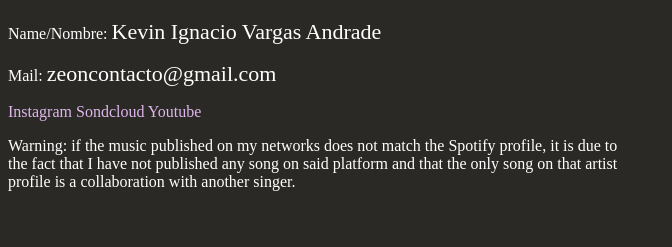
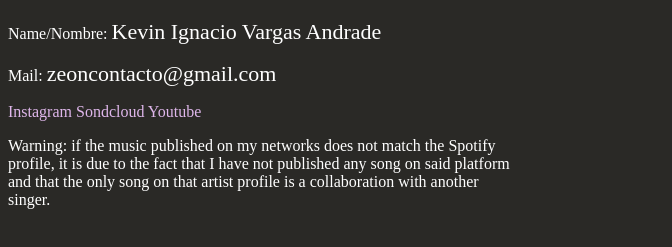
Before and after one commit to A420n/Zeon, a plain HTML site: page index.html in a window 1280 px wide. Shown: the part 61-308 px from the top of the page, without its empty margins (0-672 px from the left). Drawn offline with Linux system fonts and the light colour scheme.

Commit message:
nose pero va queriendo

```diff
--- a/index.html
+++ b/index.html
@@ -10,7 +10,7 @@
     <link href="https://fonts.googleapis.com/css2?family=Rubik+Mono+One&display=swap" rel="stylesheet">
     <style>
         *{
-            text-aling: center;
+            content-aling: center;
         }
         body {
   background-color: #2a2926;
@@ -34,7 +34,8 @@
             transition: 0.5s;
                 }
         .war{
-            width: 50%;
+            width: 40%;
+            text-aling: center;
         }
 
         .rubik-mono-one-regular {
@@ -46,8 +47,8 @@
 </head>
 <body>
     <h1>Zeon</h1>
-  <p>Name/Nombre: <span>Kevin Ignacio Vargas Andrade</span></p>
-  <p>Mail: <span>zeoncontacto@gmail.com</span></p>
+    <p>Name/Nombre: <span>Kevin Ignacio Vargas Andrade</span></p>
+    <p>Mail: <span>zeoncontacto@gmail.com</span></p>
     <a target="_blank" href="https://www.instagram.com/thelittlezeon/">Instagram</a>
     <a target="_blank" href="https://soundcloud.com/thelittlezeon/">Sondcloud</a>
     <a target="_blank" href="https://www.youtube.com/@zeon2248/featured">Youtube</a>
```
